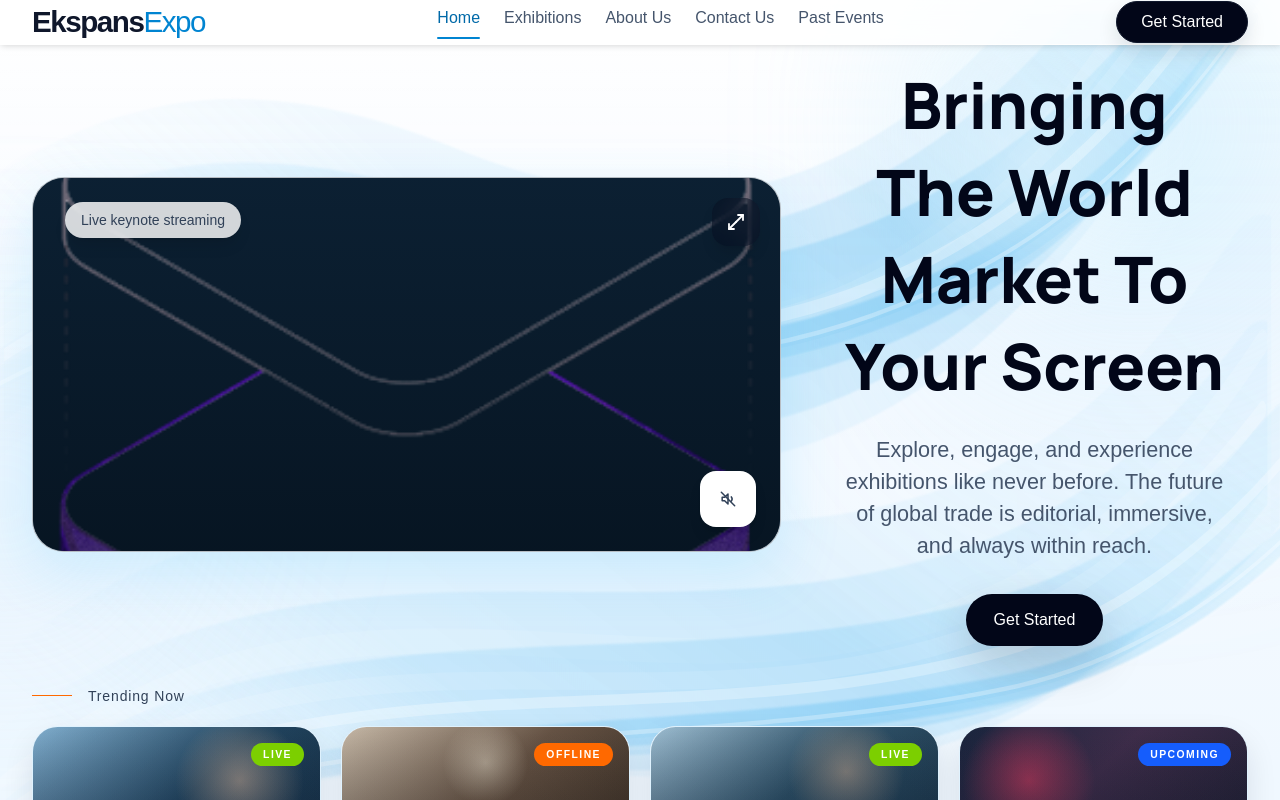
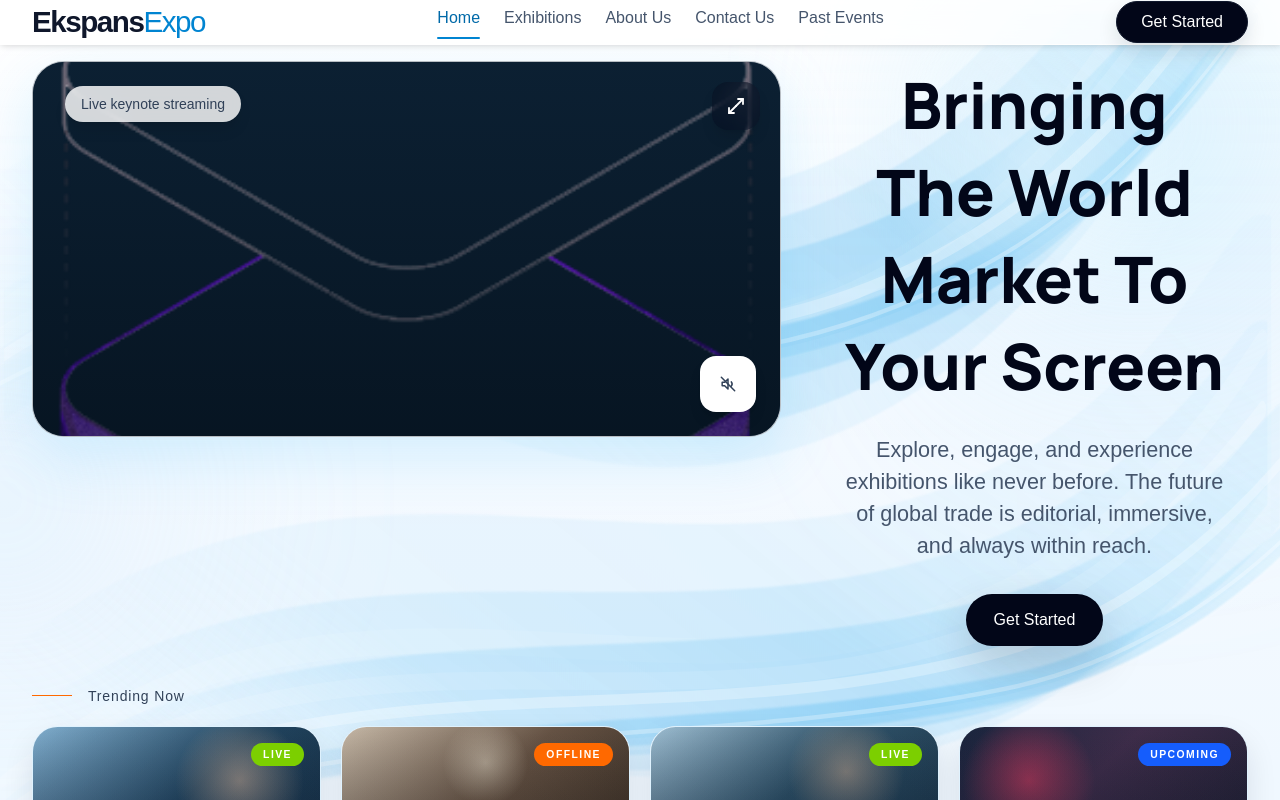
Before and after one commit to Yashtech77/Abliexpo, a React (Vite) app: page / in a window 1280 px wide. Shown: the top 800 px of the page. Built offline with nearby package versions, Linux system fonts and the light colour scheme.

Commit message:
Update HeroMediaPlayer and HomeHeroSection components

```diff
--- a/src/components/HeroMediaPlayer.jsx
+++ b/src/components/HeroMediaPlayer.jsx
@@ -75,7 +75,7 @@ function HeroMediaPlayer({ poster, badgeLabel }) {
 
   return (
     <>
-      <div className="relative top-[10.85px] mx-auto w-full max-w-[749px] overflow-hidden rounded-[2rem] border border-white/70 bg-[#0d2337] opacity-100 shadow-[0_20px_60px_rgba(56,189,248,0.18)]">
+      <div className="relative mx-auto w-full max-w-[749px] overflow-hidden rounded-[2rem] border border-white/70 bg-[#0d2337] opacity-100 shadow-[0_20px_60px_rgba(56,189,248,0.18)]">
         <VideoFrame
           poster={poster}
           videoSrc={videoSrc}
--- a/src/sections/HomeHeroSection.jsx
+++ b/src/sections/HomeHeroSection.jsx
@@ -7,7 +7,7 @@ function HomeHeroSection({ onOpenAuth }) {
   return (
     <section className="relative z-10 px-4 pb-14 pt-3 sm:px-6 lg:px-8 lg:pb-20 lg:pt-4">
       <div className="mx-auto max-w-[1380px]">
-        <div className="grid items-center gap-8 lg:grid-cols-[749px_minmax(0,1fr)] lg:gap-10">
+        <div className="grid items-start gap-8 lg:grid-cols-[749px_minmax(0,1fr)] lg:gap-10">
           <HeroMediaPlayer
             poster={heroImage}
             badgeLabel={homeHeroContent.visualBadge}
```
